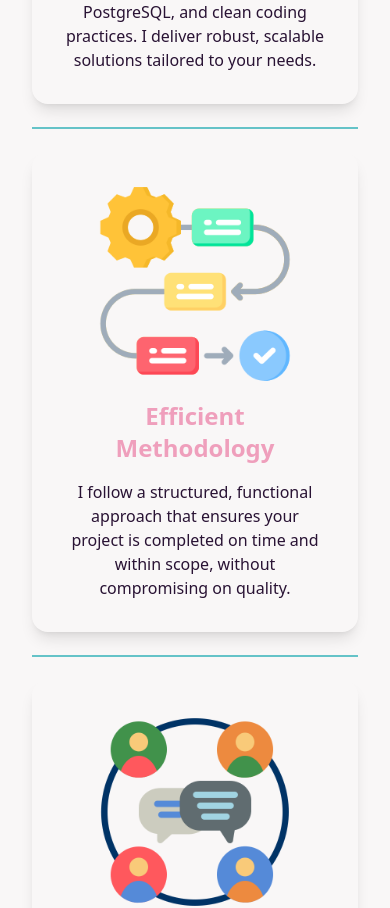
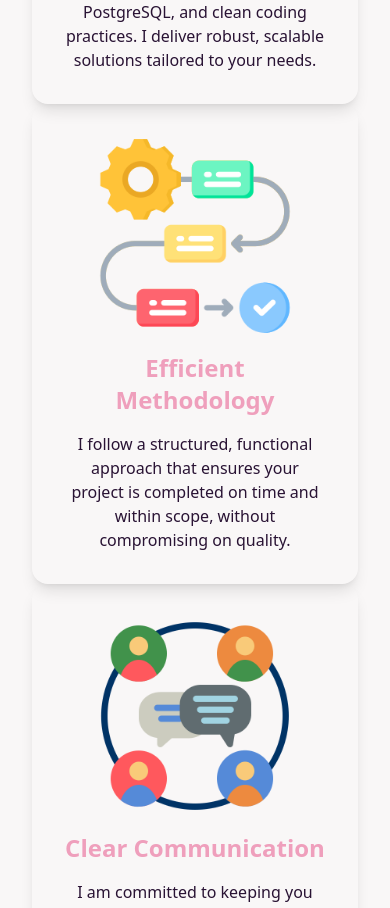
Before and after one commit to Fendry02/portfolio, a Next.js app: page / in a window 390 px wide. Shown: the part 5681-6589 px from the top of the page. Built offline with nearby package versions, Linux system fonts and the light colour scheme; a web font is replaced by a local one.

Commit message:
fix divider display

```diff
--- a/app/components/benefits.tsx
+++ b/app/components/benefits.tsx
@@ -30,7 +30,7 @@ export default function Benefits() {
               needs.
             </p>
           </div>
-          <div className="divider lg:divider-horizontal divider-primary"></div>
+          <div className="divider lg:divider-horizontal divider-primary max-lg:hidden"></div>
           <div className="card rounded-box flex-grow place-items-center p-8 shadow-lg">
             <div className="relative w-full aspect-square max-w-[200px] max-h-[200px]">
               <Image
@@ -51,7 +51,7 @@ export default function Benefits() {
               compromising on quality.
             </p>
           </div>
-          <div className="divider lg:divider-horizontal divider-primary"></div>
+          <div className="divider lg:divider-horizontal divider-primary max-lg:hidden"></div>
           <div className="card rounded-box flex-grow place-items-center p-8 shadow-lg">
             <div className="relative w-full aspect-square max-w-[200px] max-h-[200px]">
               <Image
```
